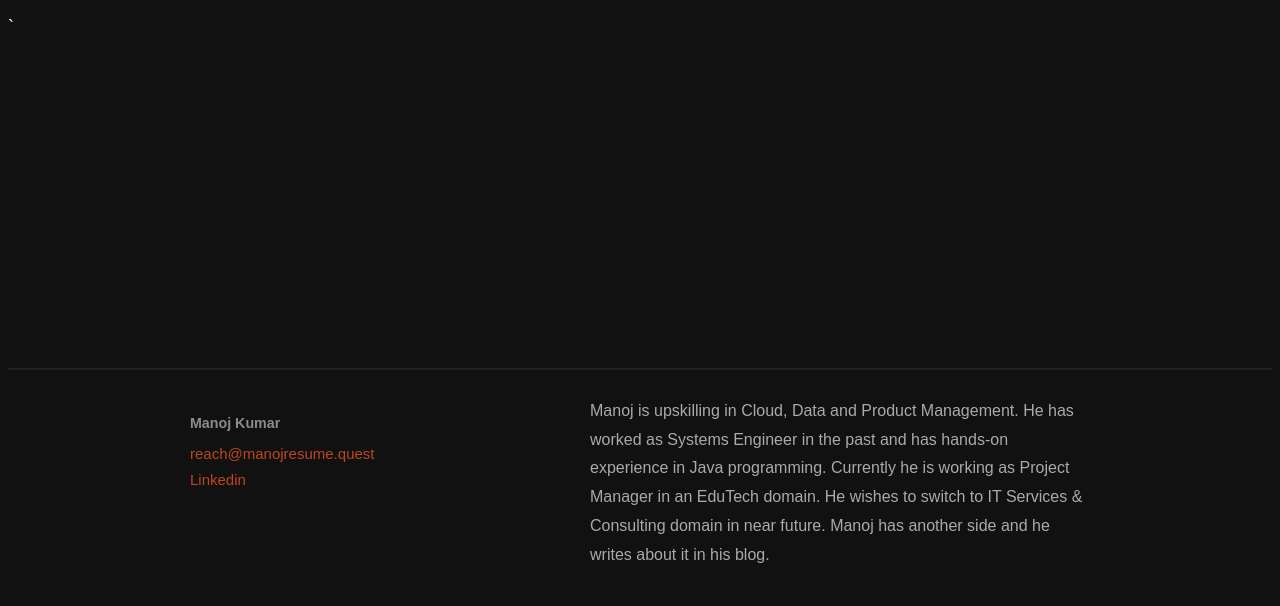
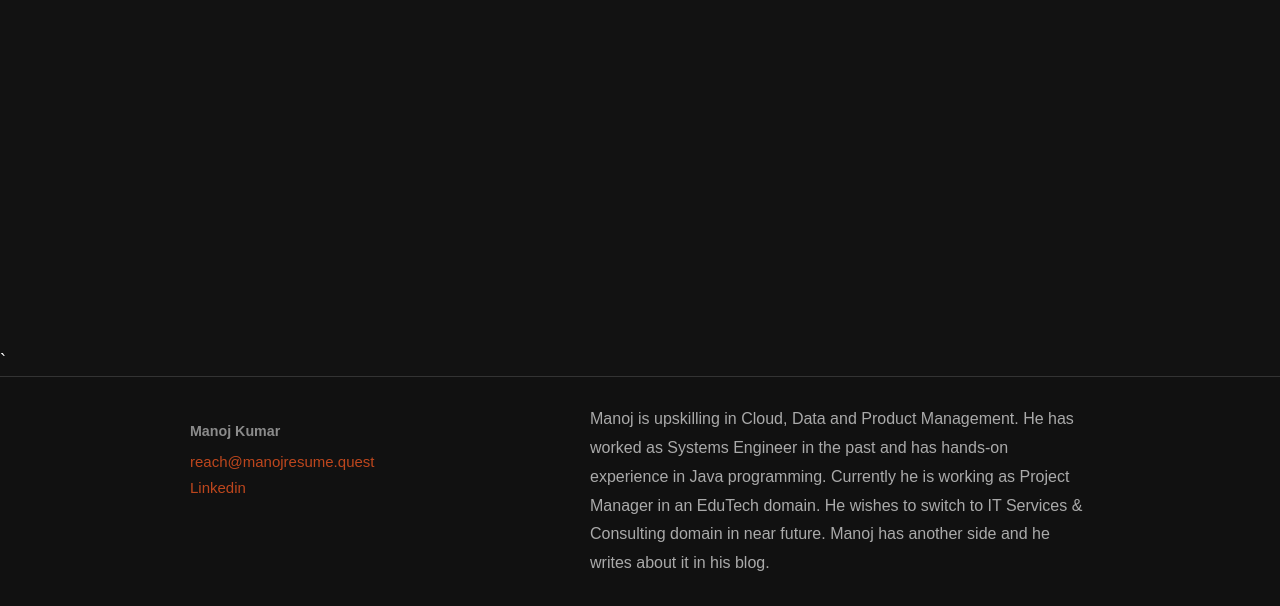
Before and after one commit to Kill3r-28/personal-website, a website: page index.html in a window 1280 px wide. Shown: the part 194-800 px from the top of the page. Drawn offline with Linux system fonts and the light colour scheme.

Commit message:
firefox fix

```diff
--- a/styles.css
+++ b/styles.css
@@ -27,6 +27,11 @@
   font-family: Arial, Helvetica, sans-serif;
   line-height: 1.7; /* comfortable default */
 }
+
+/* Make page fill viewport and enable sticky footer via flex */
+html, body { height: 100%; margin: 0; }
+body { display: flex; flex-direction: column; min-height: 100vh; }
+.container { flex: 1 0 auto; }
 
 /* Explicit heading scale for consistency */
 h1 { font-size: 2rem; line-height: 1.3; }
@@ -92,9 +97,7 @@
 
 /* Footer bar (mirrors header) */
 .site-footer {
-  position: sticky;
-  top: 100vh; /* ensures it hugs the bottom when content is short */
-  margin-top: 32px;
+  margin-top: auto; /* push footer to bottom on short pages */
   background: #111;
   border-top: 1px solid #333;
 }
```
